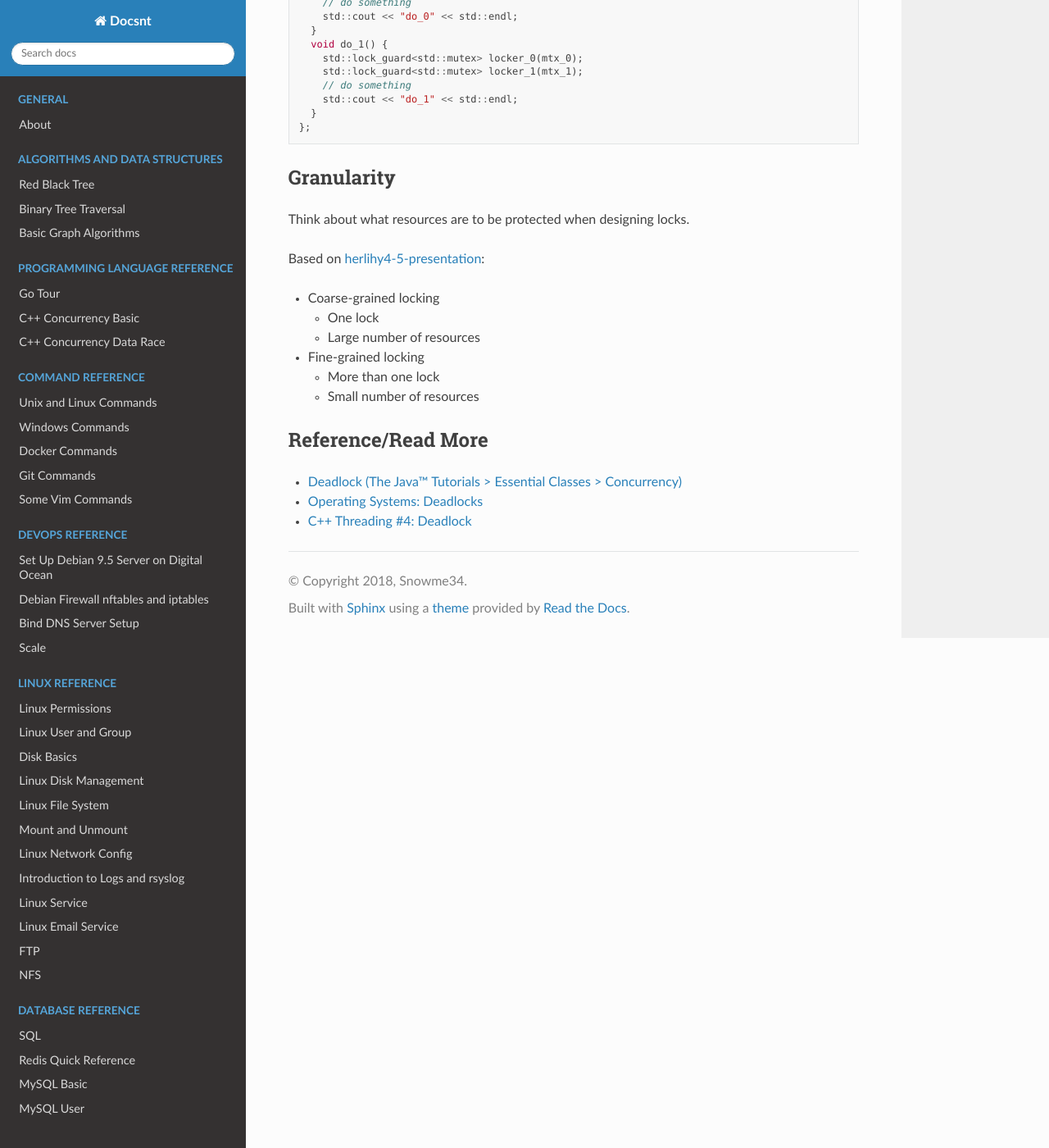
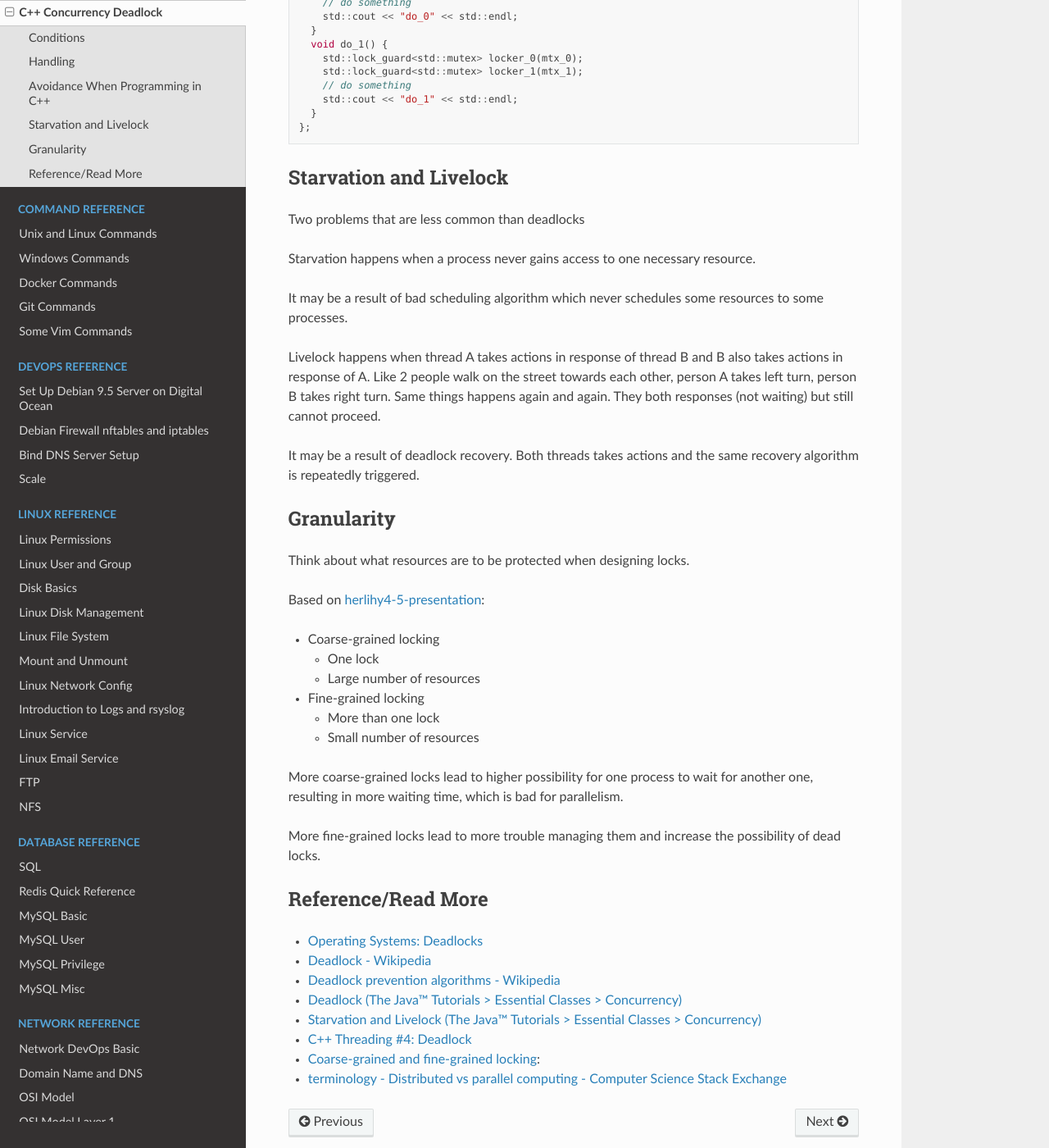
Before and after one commit to snowme34/snowme34.com, a Sphinx documentation site: the page built from docs/source/reference/programming-language/cpp/cpp-concurrency-deadlock.md, in a window 1280 px wide and 1400 px high, scrolled down 3408 px. Shown: the whole window at 82% size. Built offline with Sphinx 7.4.7 and the Read the Docs theme 2.0.0, drawn with Linux system fonts in a browser that asks for light colours; some of the changed text lies outside the part shown.

Commit message:
update d++ deadlock

````diff
--- a/cspell_dict_bash.txt
+++ b/cspell_dict_bash.txt
@@ -568,3 +568,6 @@ cloudflare
 jisho
 rikai
 rikaikun
+
+Livelock
+herlihy
--- a/docs/source/index.rst
+++ b/docs/source/index.rst
@@ -75,6 +75,7 @@ The organization of this site is as following:
    reference/programming-language/golang/go-tour
    reference/programming-language/cpp/cpp-concurrency-basic
    reference/programming-language/cpp/cpp-concurrency-data-race
+   reference/programming-language/cpp/cpp-concurrency-deadlock
 
 
 .. toctree::
--- a/docs/source/reference/programming-language/cpp/cpp-concurrency-deadlock.md
+++ b/docs/source/reference/programming-language/cpp/cpp-concurrency-deadlock.md
@@ -67,7 +67,7 @@ There are 4 required conditions for deadlock to happen:
 
 This page is not going to cover those details (yet)
 
-## Avoidance When Programming Cpp
+## Avoidance When Programming in C++
 
 Try to avoid logic that requires multiple locks.
 
@@ -181,8 +181,22 @@ public:
 };
 ```
 
-<!-- ## Starvation and Livelock -->
+## Starvation and Livelock
 
+Two problems that are less common than deadlocks
+
+Starvation happens when a process never gains access to one necessary resource.
+
+It may be a result of bad scheduling algorithm which never schedules some resources to
+some processes.
+
+Livelock happens when thread A takes actions in response of thread B and B also takes
+actions in response of A. Like 2 people walk on the street towards each other, person A
+takes left turn, person B takes right turn. Same things happens again and again.
+They both responses (not waiting) but still cannot proceed.
+
+It may be a result of deadlock recovery. Both threads takes actions and the same
+recovery algorithm is repeatedly triggered.
 
 ## Granularity
 
@@ -197,8 +211,19 @@ Based on [herlihy4-5-presentation](http://fileadmin.cs.lth.se/cs/education/eda01
   * More than one lock
   * Small number of resources
 
+More coarse-grained locks lead to higher possibility for one process to
+wait for another one, resulting in more waiting time, which is bad for parallelism.
+
+More fine-grained locks lead to more trouble managing them and increase the possibility
+of dead locks.
+
 ## Reference/Read More
 
+* [Operating Systems: Deadlocks](https://www.cs.uic.edu/~jbell/CourseNotes/OperatingSystems/7_Deadlocks.html)
+* [Deadlock - Wikipedia](https://en.wikipedia.org/wiki/Deadlock)
+* [Deadlock prevention algorithms - Wikipedia](https://en.wikipedia.org/wiki/Deadlock_prevention_algorithms)
 * [Deadlock (The Java™ Tutorials > Essential Classes > Concurrency)](https://docs.oracle.com/javase/tutorial/essential/concurrency/deadlock.html)
-* [Operating Systems: Deadlocks](https://www.cs.uic.edu/~jbell/CourseNotes/OperatingSystems/7_Deadlocks.html)
+* [Starvation and Livelock (The Java™ Tutorials > Essential Classes > Concurrency)](https://docs.oracle.com/javase/tutorial/essential/concurrency/starvelive.html)
 * [C++ Threading #4: Deadlock](https://www.youtube.com/watch?v=_N0B5ua7oN8&list=PL5jc9xFGsL8E12so1wlMS0r0hTQoJL74M&index=4)
+* [Coarse-grained and fine-grained locking](http://fileadmin.cs.lth.se/cs/education/eda015f/2013/herlihy4-5-presentation.pdf):
+* [terminology - Distributed vs parallel computing - Computer Science Stack Exchange](https://cs.stackexchange.com/questions/1580/distributed-vs-parallel-computing)
````
